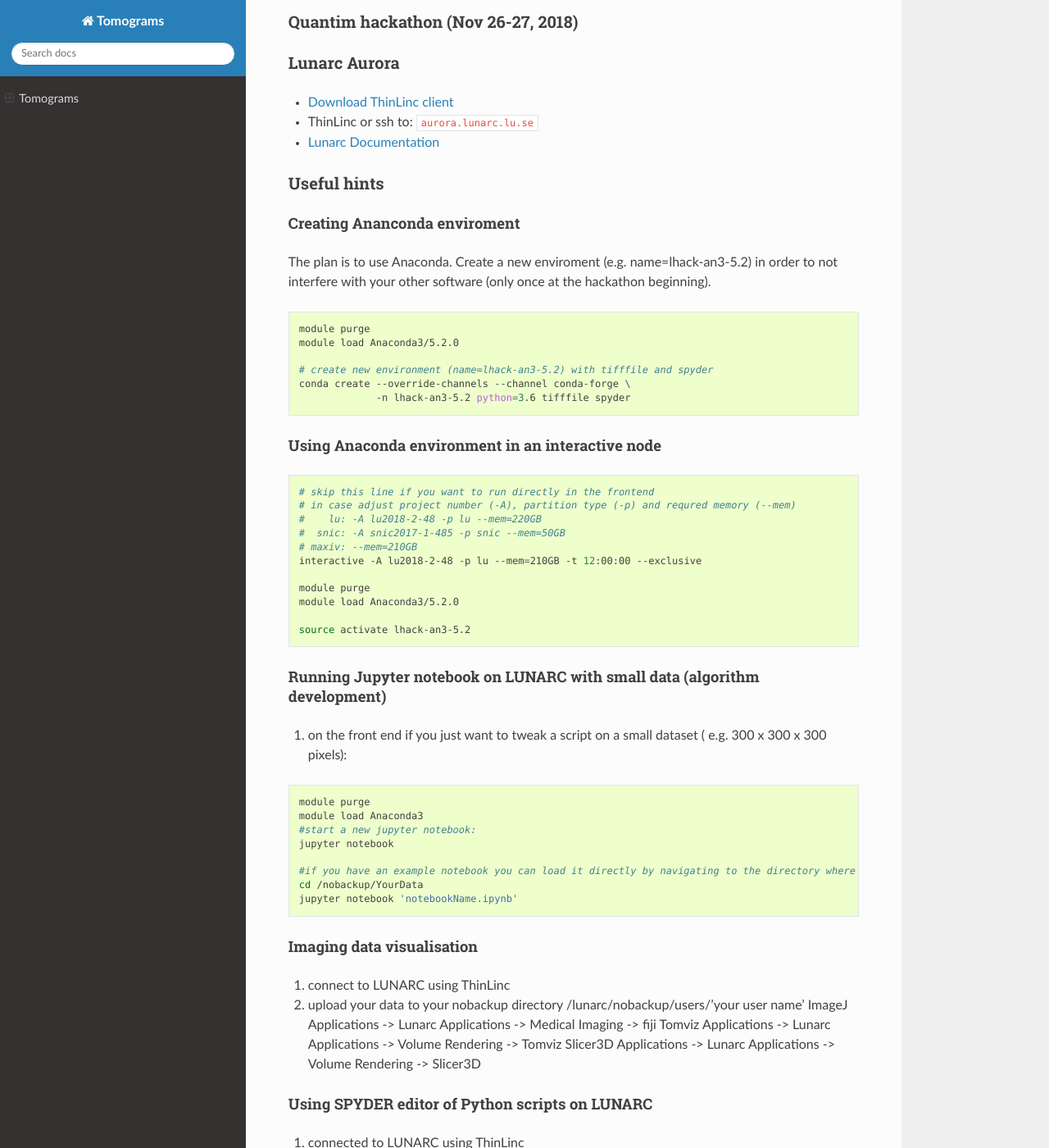
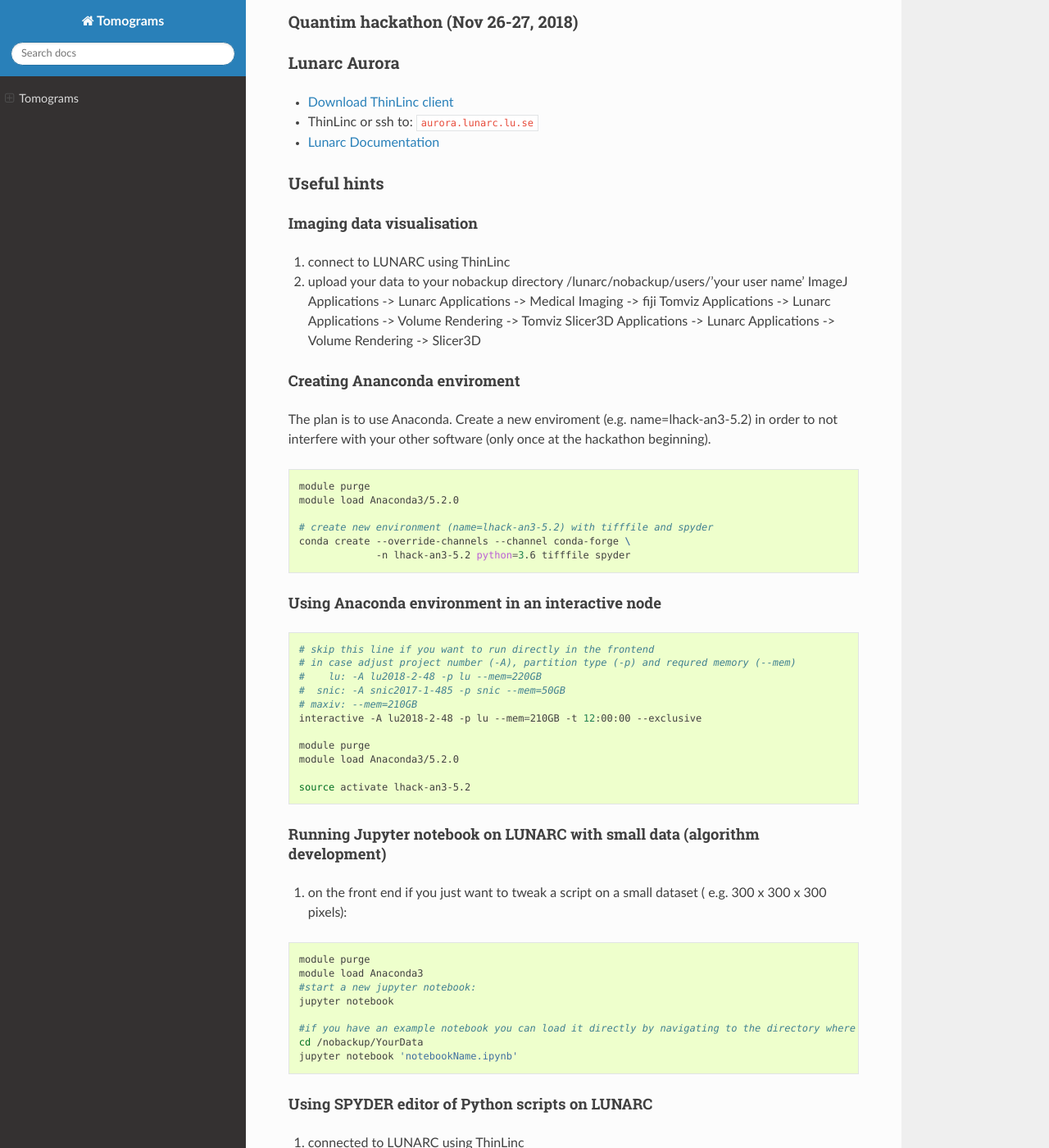
Before and after one commit to tomograms/tomograms-doc, a Sphinx documentation site: the page built from doc/source/index.md, in a window 1280 px wide and 1400 px high, scrolled down 251 px. Shown: the whole window at 82% size. Built offline with Sphinx 7.4.7 and the Read the Docs theme 2.0.0, drawn with Linux system fonts in a browser that asks for light colours; part of the change alters nothing that is shown.

````diff
--- a/doc/source/index.md
+++ b/doc/source/index.md
@@ -13,6 +13,16 @@ Common platform for tomographic reconstructions and image processing
 - [Lunarc Documentation](http://lunarc-documentation.readthedocs.io)
 
 ### Useful hints
+
+#### Imaging data visualisation
+1. connect to LUNARC using ThinLinc
+2. upload your data to your nobackup directory /lunarc/nobackup/users/'your user name'
+ImageJ
+Applications -> Lunarc Applications -> Medical Imaging -> fiji
+Tomviz
+Applications -> Lunarc Applications -> Volume Rendering -> Tomviz
+Slicer3D
+Applications -> Lunarc Applications -> Volume Rendering -> Slicer3D
 
 #### Creating Ananconda enviroment
 
@@ -56,15 +66,6 @@ jupyter notebook
 cd /nobackup/YourData
 jupyter notebook 'notebookName.ipynb'
 ```
-#### Imaging data visualisation
-1. connect to LUNARC using ThinLinc
-2. upload your data to your nobackup directory /lunarc/nobackup/users/'your user name'
-ImageJ
-Applications -> Lunarc Applications -> Medical Imaging -> fiji
-Tomviz
-Applications -> Lunarc Applications -> Volume Rendering -> Tomviz
-Slicer3D
-Applications -> Lunarc Applications -> Volume Rendering -> Slicer3D
 
 #### Using SPYDER editor of Python scripts on LUNARC
 1. connected to LUNARC using ThinLinc
````
